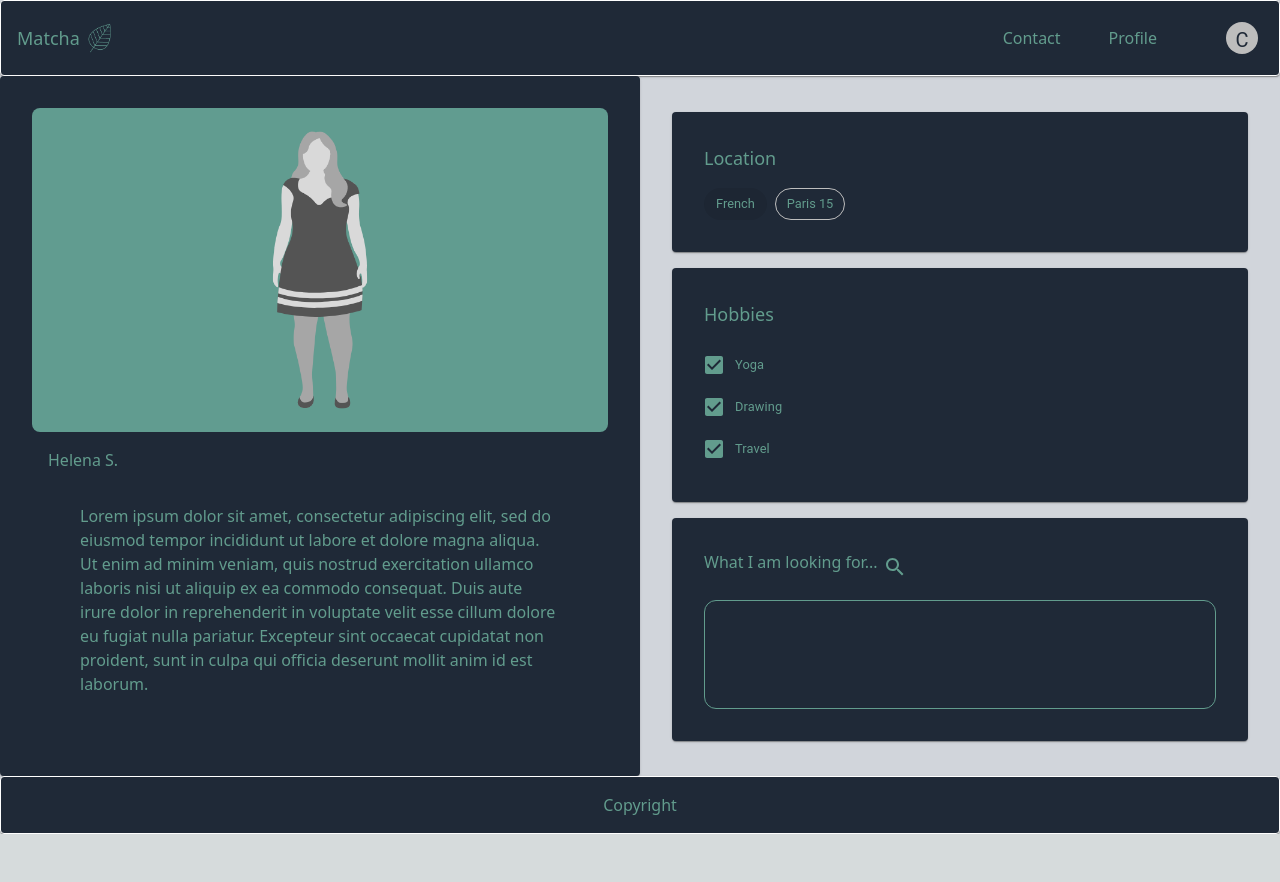
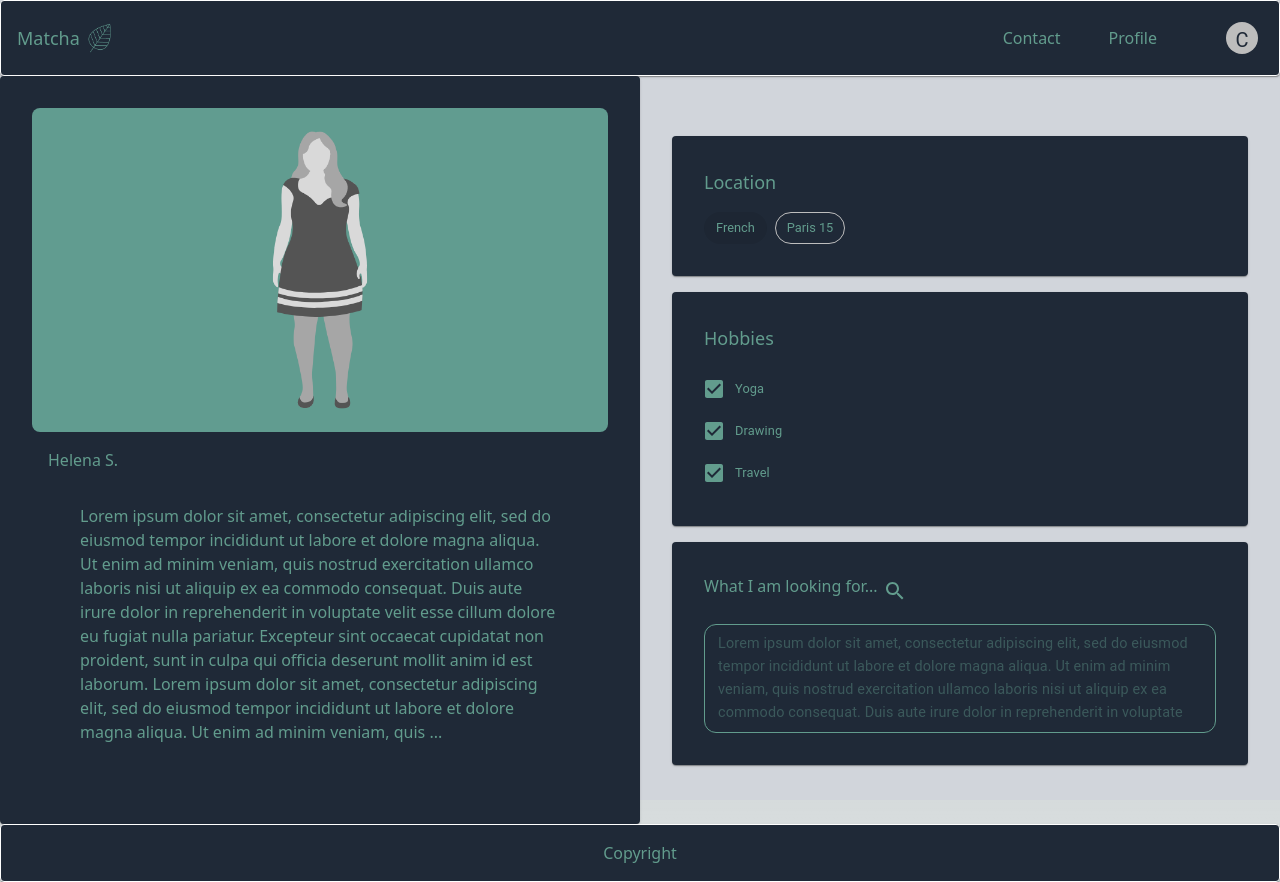
Before and after one commit to claire-d-b/Matcha_front_local, a Next.js app: page /profile in a window 1280 px wide. Before the commit the page ends 834 px from the top, so only its background shows below. Built offline with nearby package versions, Linux system fonts and the light colour scheme.

Commit message:
slice of profile description string and other field

```diff
--- a/src/app/Cprofile.tsx
+++ b/src/app/Cprofile.tsx
@@ -2,6 +2,9 @@
 import { Card, CardContent, CardActionArea, CardMedia } from '@mui/material';
 import Image from 'next/image'
 import PeopleImage from '../../public/images/people.png'
+
+const str = "Lorem ipsum dolor sit amet, consectetur adipiscing elit, sed do eiusmod tempor incididunt ut labore et dolore magna aliqua. Ut enim ad minim veniam, quis nostrud exercitation ullamco laboris nisi ut aliquip ex ea commodo consequat. Duis aute irure dolor in reprehenderit in voluptate velit esse cillum dolore eu fugiat nulla pariatur. Excepteur sint occaecat cupidatat non proident, sunt in culpa qui officia deserunt mollit anim id est laborum. Lorem ipsum dolor sit amet, consectetur adipiscing elit, sed do eiusmod tempor incididunt ut labore et dolore magna aliqua. Ut enim ad minim veniam, quis nostrud exercitation ullamco laboris nisi ut aliquip ex ea commodo consequat. Duis aute irure dolor in reprehenderit in voluptate velit esse cillum dolore eu fugiat nulla pariatur. Excepteur sint occaecat cupidatat non proident, sunt in culpa qui officia deserunt mollit anim id est laborum."
+
 
 interface ComponentProps {
     className: any
@@ -17,7 +20,7 @@
                     Helena S.
                 </div>
                 <div className="p-8">
-                Lorem ipsum dolor sit amet, consectetur adipiscing elit, sed do eiusmod tempor incididunt ut labore et dolore magna aliqua. Ut enim ad minim veniam, quis nostrud exercitation ullamco laboris nisi ut aliquip ex ea commodo consequat. Duis aute irure dolor in reprehenderit in voluptate velit esse cillum dolore eu fugiat nulla pariatur. Excepteur sint occaecat cupidatat non proident, sunt in culpa qui officia deserunt mollit anim id est laborum.
+                { str.slice(0, 600) + '...' }
                 </div>
                 </CardContent>
             </CardActionArea>
--- a/src/app/Ctextfield.tsx
+++ b/src/app/Ctextfield.tsx
@@ -10,12 +10,13 @@
     label: any
     multiline: any
     rows?: any
+    placeholder?: any
 }
 
 
-const _: React.FC<ComponentProps> = ({ opts, type, size, variant, label, multiline, rows }) => {
+const _: React.FC<ComponentProps> = ({ opts, type, size, variant, label, multiline, rows, placeholder }) => {
     return (
-        <TextField className={opts} type={type} size={size} variant={variant} label={label} multiline={multiline} rows={rows} />
+        <TextField className={opts} type={type} size={size} variant={variant} label={label} multiline={multiline} rows={rows} placeholder={placeholder} />
     );
 };
 
--- a/src/app/profile/page.tsx
+++ b/src/app/profile/page.tsx
@@ -16,6 +16,8 @@
 import Checkbox from '@mui/material/Checkbox';
 import SearchIcon from '@mui/icons-material/Search';
 import IconButton from '@mui/material/IconButton';
+
+const str = "Lorem ipsum dolor sit amet, consectetur adipiscing elit, sed do eiusmod tempor incididunt ut labore et dolore magna aliqua. Ut enim ad minim veniam, quis nostrud exercitation ullamco laboris nisi ut aliquip ex ea commodo consequat. Duis aute irure dolor in reprehenderit in voluptate velit esse cillum dolore eu fugiat nulla pariatur. Excepteur sint occaecat cupidatat non proident, sunt in culpa qui officia deserunt mollit anim id est laborum."
 
 
 const _ = () => {
@@ -48,7 +50,7 @@
                             <div>What I am looking for...</div>
                             <IconButton size="small"><SearchIcon /></IconButton>
                         </div>
-                        <Ctextfield opts="w-full" type="text" size="small" variant="outlined" label="" multiline={true} rows={4} />
+                        <Ctextfield opts="w-full" type="text" size="small" variant="outlined" label="" multiline={true} rows={4} placeholder={str.slice(0, 300) + '...'} />
                     </Paper>
                 </div>
             </div>
```
